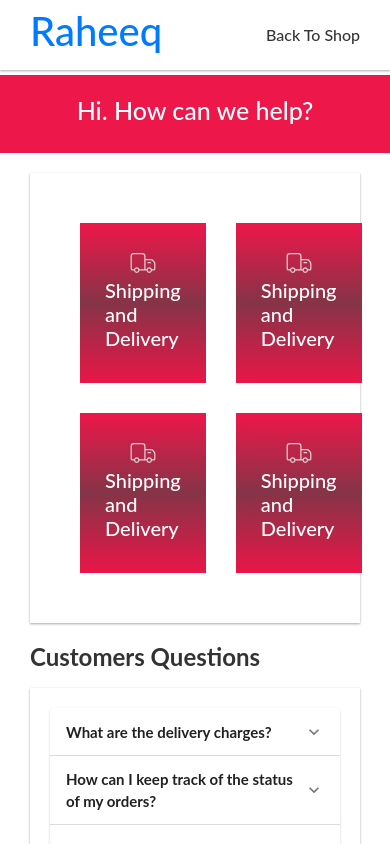
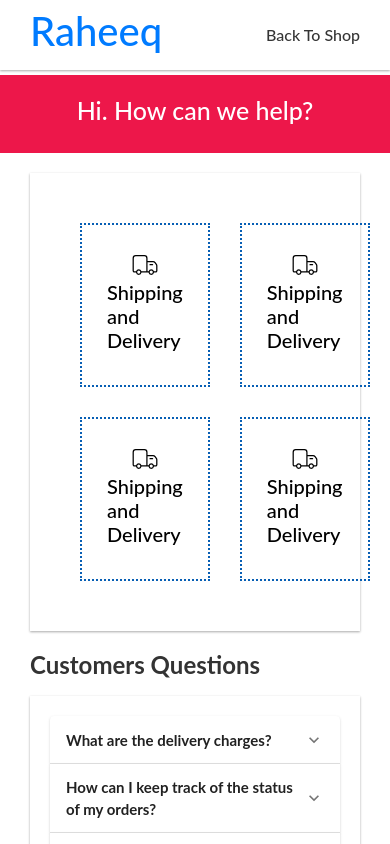
Before and after one commit to raheeqofficial/client, a React (Create React App) app: page /help-center in a window 390 px wide. Shown: the top 844 px of the page. Built offline with nearby package versions, Linux system fonts and the light colour scheme; no server answers.

Commit message:
update app.css

```diff
--- a/src/App.css
+++ b/src/App.css
@@ -760,7 +760,9 @@ button.loginUser{
 }
 .helpCenter .helpTopics div{
   padding: 25px;
-  background-image: linear-gradient(#ed174a, #853447, #e91647);
+  /* background-image: linear-gradient(#ed174a, #853447, #e91647);
+   */
+   border: 2px dotted #075eb4;
   transition: all 0.3s ease;
 }
 .helpCenter .helpTopics div:hover{
@@ -773,11 +775,11 @@ button.loginUser{
   color: #000;
 }
 .helpCenter .helpTopics svg{
-  color: #ddd1d1;
+  color: #000;
   font-size: 30px;
 }
 .helpCenter .helpTopics div h5{
-  color: #fff;
+  color: #000;
   transition: all 0.3s ease;
 }
 .helpCenter .helpTopics div h5:hover{
@@ -815,6 +817,9 @@ button.loginUser{
     grid-template-columns: repeat(4, 1fr);
     row-gap: 25px;
     column-gap: 25px;
+  }
+  footer{
+    display: none;
   }
 }
 @media screen and (max-width: 800px) {
```
